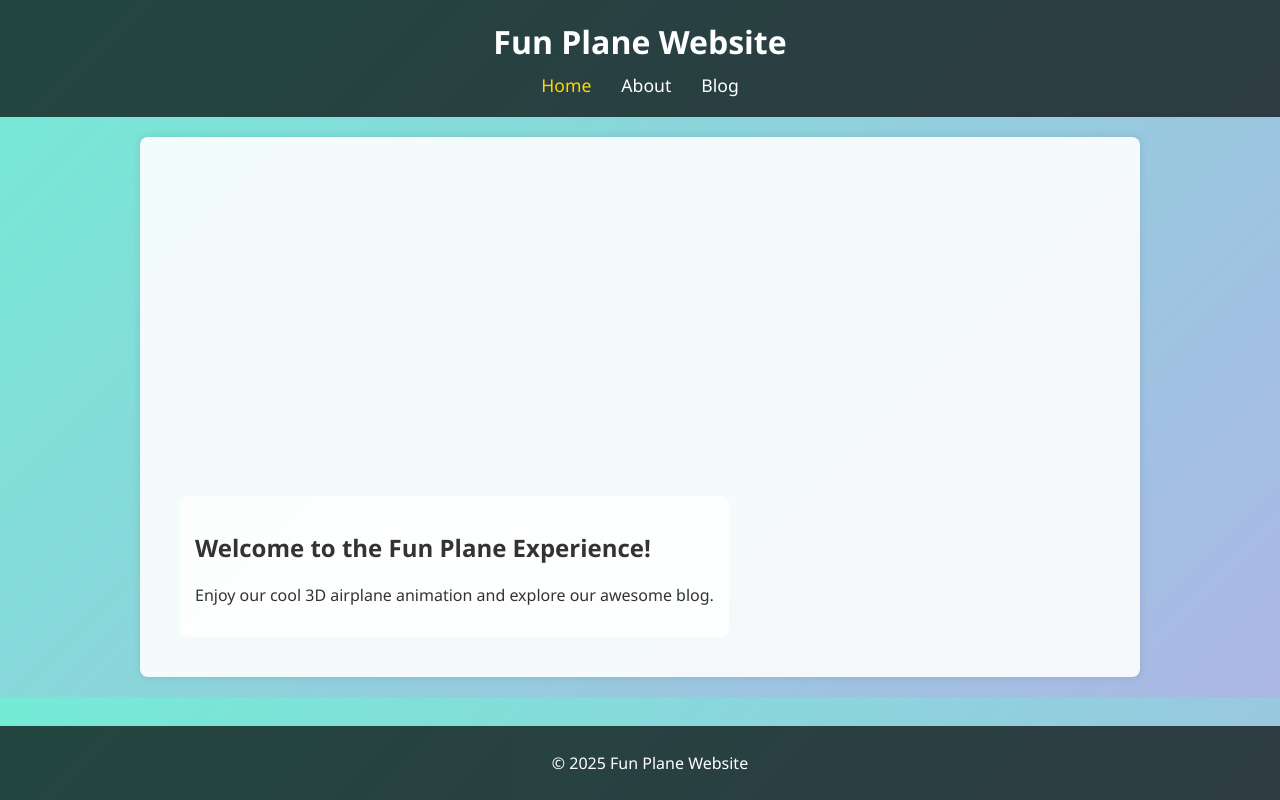
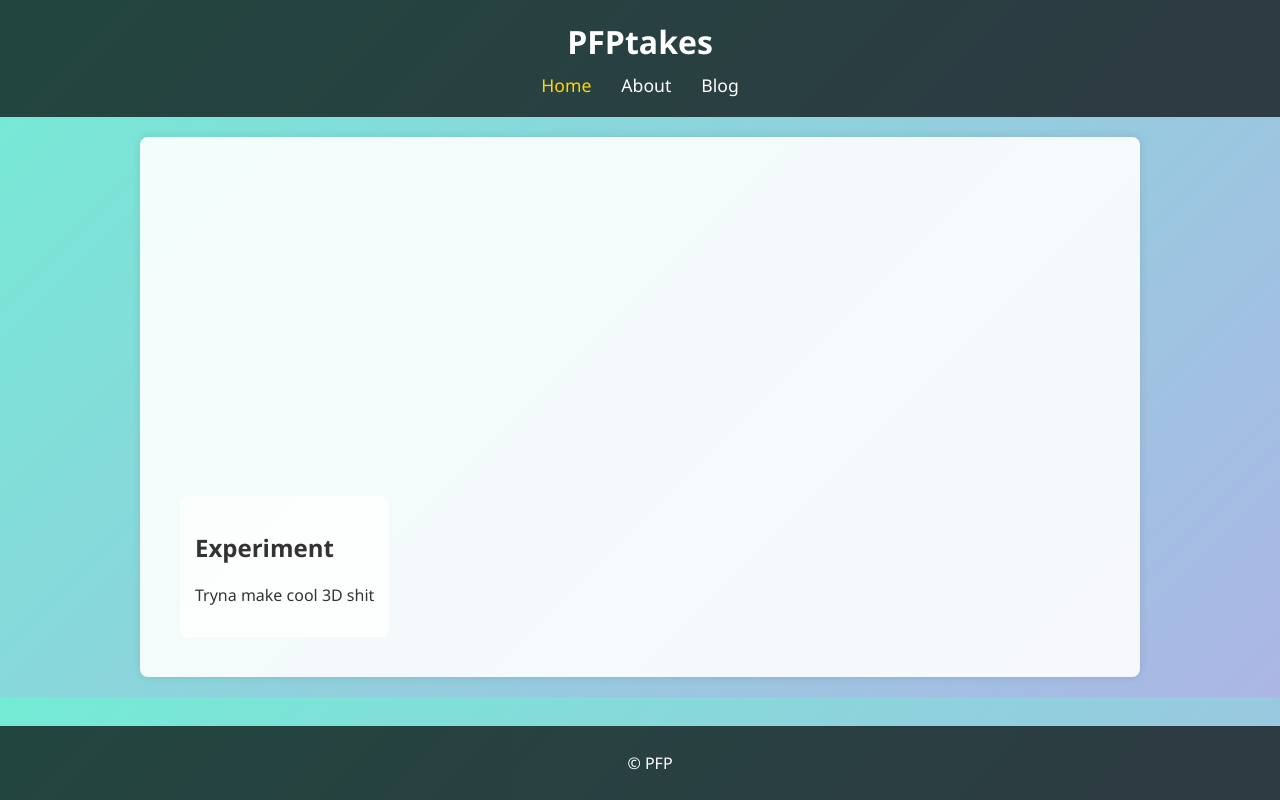
Before and after one commit to goocan/PFPtakes, a plain HTML site: page index.html in a window 1280 px wide. Drawn offline with nearby package versions, Linux system fonts and the light colour scheme.

Commit message:
Update index.html

```diff
--- a/index.html
+++ b/index.html
@@ -8,7 +8,7 @@
 </head>
 <body>
   <header>
-    <h1>Fun Plane Website</h1>
+    <h1>PFPtakes</h1>
     <nav>
       <ul>
         <li><a href="index.html" class="active">Home</a></li>
@@ -21,13 +21,13 @@
     <section id="plane-section">
       <div id="plane-container"></div>
       <div class="intro">
-        <h2>Welcome to the Fun Plane Experience!</h2>
-        <p>Enjoy our cool 3D airplane animation and explore our awesome blog.</p>
+        <h2>Experiment</h2>
+        <p>Tryna make cool 3D shit</p>
       </div>
     </section>
   </main>
   <footer>
-    <p>&copy; 2025 Fun Plane Website</p>
+    <p>&copy; PFP</p>
   </footer>
   <!-- Three.js library from CDN -->
   <script src="https://unpkg.com/three@0.152.2/build/three.min.js"></script>
```
